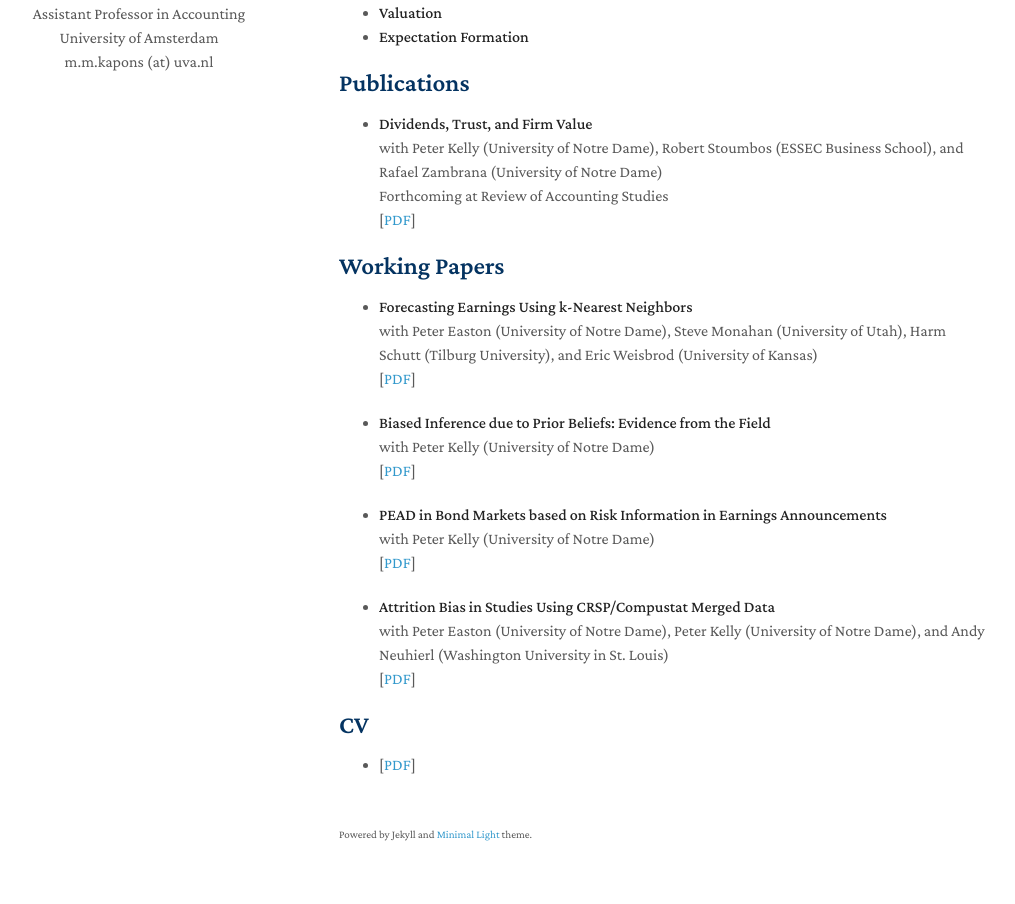
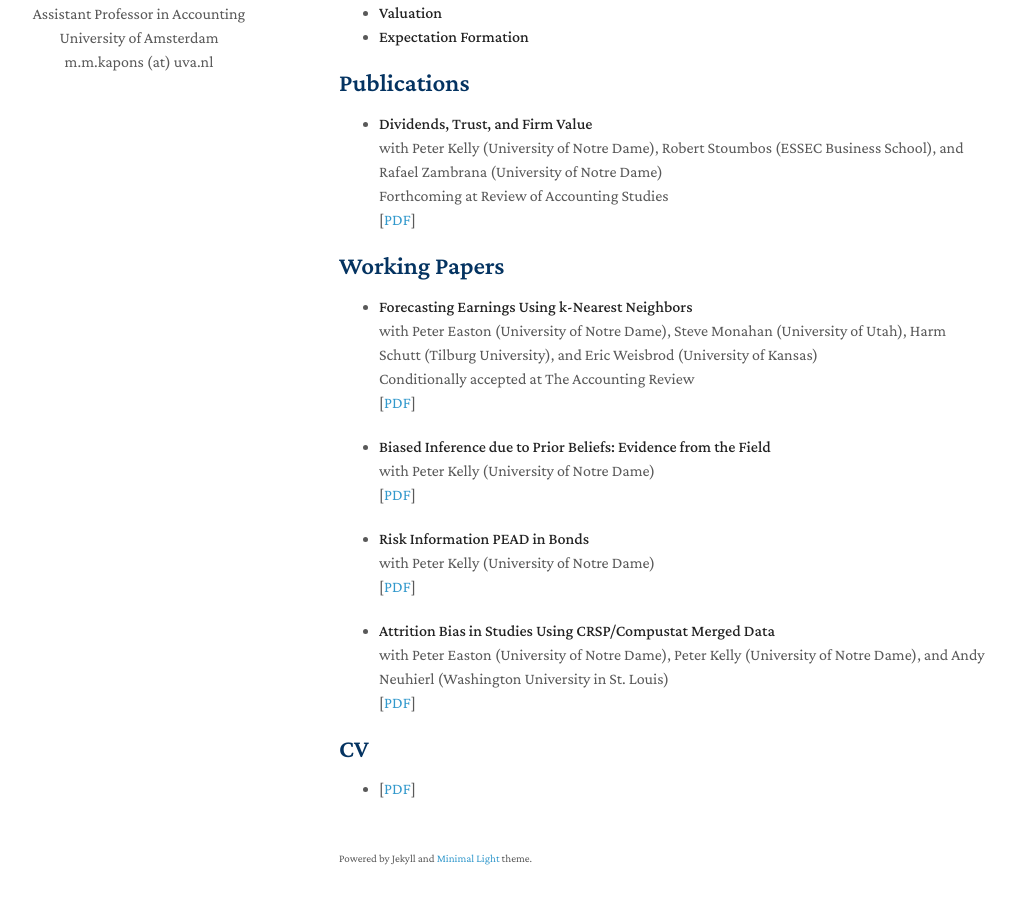
Before and after one commit to mkapons/mkapons.github.io, a Jekyll site: the page built from index.md, in a window 1280 px wide and 1181 px high. Shown: the part 242-1146 px from the top of the window, without its empty margins (131-1146 px from the left). Built offline with Jekyll 4.4.1, drawn with Linux system fonts in a browser that asks for light colours; nearby versions of some CDN libraries; a style sheet for code colours, icons or effects is not loaded; our own code applies the rules of GitHub Pages for plain Markdown files.

Commit message:
Update index.md

```diff
--- a/index.md
+++ b/index.md
@@ -31,6 +31,8 @@ I am an Assistant Professor in Accounting at the University of Amsterdam.
   <br>
   with Peter Easton (University of Notre Dame), Steve Monahan (University of Utah), Harm Schutt (Tilburg University), and Eric Weisbrod (University of Kansas)
   <br>
+  Conditionally accepted at The Accounting Review
+  <br>
   [[PDF](https://papers.ssrn.com/sol3/papers.cfm?abstract_id=3752238)]
 
 - **Biased Inference due to Prior Beliefs: Evidence from the Field**
@@ -39,7 +41,7 @@ I am an Assistant Professor in Accounting at the University of Amsterdam.
   <br>
   [[PDF](https://papers.ssrn.com/sol3/papers.cfm?abstract_id=4209631)]
 
-- **PEAD in Bond Markets based on Risk Information in Earnings Announcements**
+- **Risk Information PEAD in Bonds**
   <br>
   with Peter Kelly (University of Notre Dame)
   <br>
```
